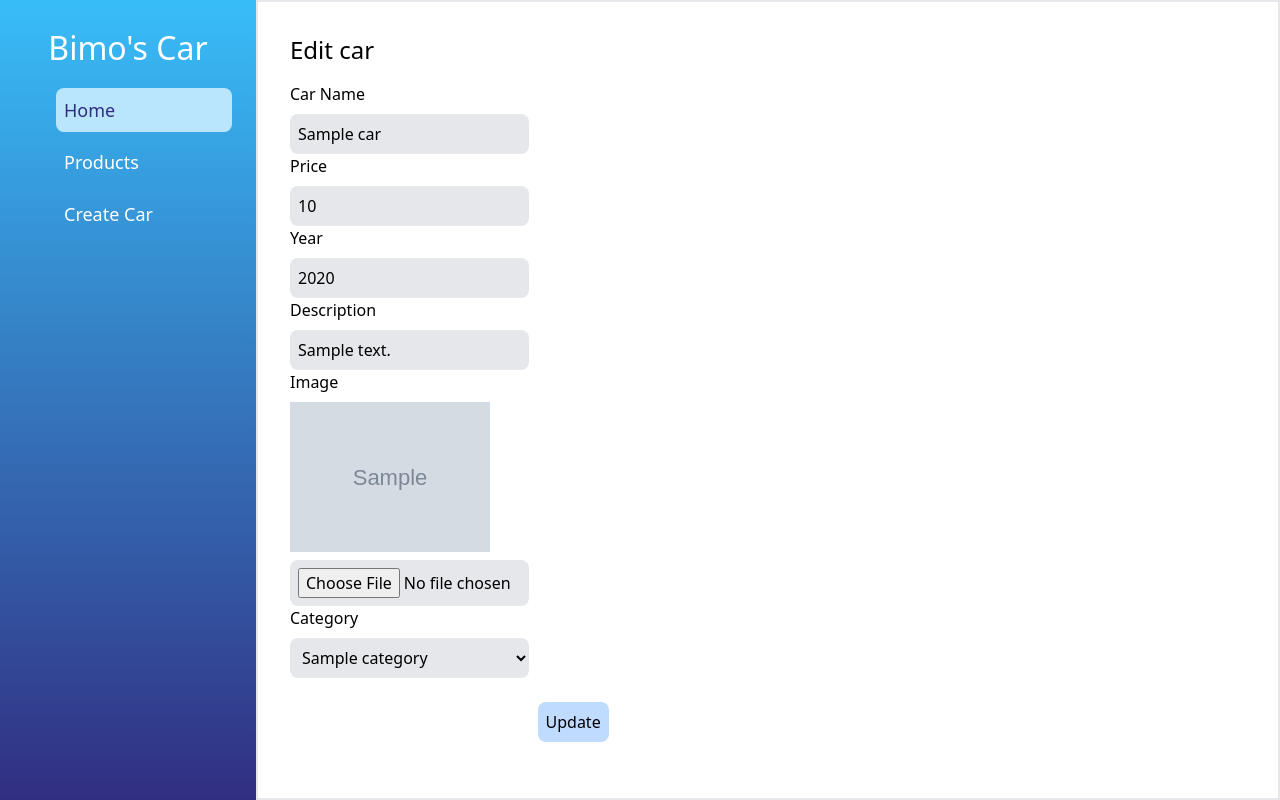
After one commit to bimogempar/test-ci4-pupr, a CodeIgniter 4 app: template app/Views/edit_car.php in a window 1280 px wide. The commit adds this page. Run offline with PHP 8.4 and a stand-in for CodeIgniter, Linux system fonts and the light colour scheme; the template is opened without the code that fills it: most values are stand-ins (such as "Sample title", 1, 10 or a date in 2020); grey boxes marked "Sample" are stand-in pictures; data that the repository does not hold is empty; some libraries are stand-ins or nearby versions.

Commit message:
fix: fixing delete and update car

```diff
--- a/app/Config/Routes.php
+++ b/app/Config/Routes.php
@@ -33,6 +33,8 @@ $routes->get('/', 'Home::index');
 $routes->get('/cars/(:num)', 'Home::detailCar/$1');
 $routes->get('/create-car', 'Home::createCar');
 $routes->post('/create-car', 'Home::saveCar');
+$routes->get('/edit-car/(:num)', 'Home::editCar/$1');
+$routes->post('/edit-car/(:num)', 'Home::updateCar/$1');
 $routes->delete('/delete-car/(:num)', 'Home::deleteCar/$1');
 
 /*
--- a/app/Views/detail_car.php
+++ b/app/Views/detail_car.php
@@ -5,6 +5,10 @@
     Detail car
 </div>
 <div class="mt-4">
+    <div class="flex justify-end mb-4 space-x-2">
+        <div class="p-2 bg-amber-400 text-white rounded-lg cursor-pointer"><a href="/edit-car/<?= $car->car_id ?>">Edit</a></div>
+        <div class="p-2 bg-red-400 text-white rounded-lg cursor-pointer" onclick="deleteCar(<?php echo $car->car_id ?>)">Delete</div>
+    </div>
     <img src="<?= $car->image_url == null ? 'https://www.toyota.astra.co.id/sites/default/files/2022-01/02%20attitude%20black%20mica%20%28all%20type%29.png' : base_url('/car_image/' . $car->image_url) ?>" alt="Car" width="400">
     <div>Category: <?= $car->category_name; ?></div>
     <div class="mt-2"><?= $car->car_name; ?> - <?= $car->year; ?></div>
--- /dev/null
+++ b/app/Views/edit_car.php
@@ -0,0 +1,42 @@
+<?= $this->extend('layouts/layout'); ?>
+
+<?= $this->section('main'); ?>
+<div class="text-2xl font-medium">
+    Edit car
+</div>
+<form class="mt-4" action="/edit-car/<?= $car['car_id']; ?>" method="post" enctype="multipart/form-data">
+    <?php csrf_field(); ?>
+    <label class="mt-2" for="car_name">Car Name</label>
+    <div class="mt-2">
+        <input type="text" class="w-1/4 p-2 rounded-lg bg-gray-200" name="car_name" id="car_name" value="<?= $car['car_name']; ?>">
+    </div>
+    <label class=" mt-2" for="price">Price</label>
+    <div class="mt-2">
+        <input type="number" class="w-1/4 p-2 rounded-lg bg-gray-200" name="price" id="price" value="<?= $car['price']; ?>">
+    </div>
+    <label class="mt-2" for="year">Year</label>
+    <div class="mt-2">
+        <input type="number" class="w-1/4 p-2 rounded-lg bg-gray-200" name="year" id="year" value="<?= $car['year']; ?>">
+    </div>
+    <label class="mt-2" for="description">Description</label>
+    <div class="mt-2">
+        <input type="text" class="w-1/4 p-2 rounded-lg bg-gray-200" name="description" id="description" value="<?= $car['description']; ?>">
+    </div>
+    <label class="mt-2 car-image-label" for="car_image">Image</label>
+    <div class="mt-2">
+        <img src="<?= $car['image_url'] == null ? 'https://www.toyota.astra.co.id/sites/default/files/2022-01/02%20attitude%20black%20mica%20%28all%20type%29.png' : base_url('/car_image/' . $car['image_url']) ?>" class="img-preview my-2" width="200" alt="">
+        <input type="file" class="w-1/4 p-2 rounded-lg bg-gray-200" name="car_image" id="car_image" onchange="previewImage()">
+    </div>
+    <label class="mt-2" for="category_id">Category</label>
+    <div class="mt-2">
+        <select class="w-1/4 p-2 rounded-lg bg-gray-200" name="category_id" id="category_id">
+            <?php foreach ($categories as $category) : ?>
+                <option value="<?= $category['category_id']; ?>" <?php $category['category_id'] == $car['category_id'] ? 'selected' : ''; ?>><?= $category['category_name']; ?></option>
+            <?php endforeach ?>
+        </select>
+    </div>
+    <div class="flex justify-end md:w-1/3 w-full">
+        <button class="mt-6 bg-blue-200 p-2 rounded-lg" type="submit">Update</button>
+    </div>
+</form>
+<?= $this->endSection(); ?>
--- a/app/Views/home.php
+++ b/app/Views/home.php
@@ -7,9 +7,6 @@
 <div class="grid lg:grid-cols-4 grid-cols-2 gap-6 mt-4">
     <?php foreach ($cars as $car) : ?>
         <div class="p-4 border-2 flex flex-col justify-between">
-            <div class="flex justify-end mb-4">
-                <div class="p-2 bg-red-400 text-white rounded-lg cursor-pointer" onclick="deleteCar(<?php echo $car['car_id'] ?>)">Delete</div>
-            </div>
             <div>
                 <img src="<?= $car['image_url'] == null ? 'https://www.toyota.astra.co.id/sites/default/files/2022-01/02%20attitude%20black%20mica%20%28all%20type%29.png' : base_url('/car_image/' . $car['image_url']); ?>" alt="Car" width="400">
                 <div class="mt-2"><?= $car['car_name']; ?> - <?= $car['year']; ?></div>
--- a/app/Views/layouts/layout.php
+++ b/app/Views/layouts/layout.php
@@ -16,7 +16,7 @@
     </div>
 </body>
 
-<script type="text/javascript" src="<?php base_url() ?>js/index.js"></script>
 <script src="https://code.jquery.com/jquery-3.7.0.min.js" integrity="sha256-2Pmvv0kuTBOenSvLm6bvfBSSHrUJ+3A7x6P5Ebd07/g=" crossorigin="anonymous"></script>
+<script type="text/javascript" src="/js/index.js"></script>
 
 </html>
--- a/public/js/index.js
+++ b/public/js/index.js
@@ -16,10 +16,10 @@ function deleteCar(params) {
     if (confirm('delete ?')) {
         $.ajax({
             type: "DELETE",
-            url: window.location + 'delete-car/' + params,
+            url: '/delete-car/' + params,
             success: function (response) {
                 console.log('success delete')
-                location.reload()
+                location.reload('/')
             }
         });
     } else {
```
Also changed, not shown: app/Controllers/Home.php (+28 -0 lines), public/car_image/1685503957_ce71859143f2db4b00bc.jpg (added).
